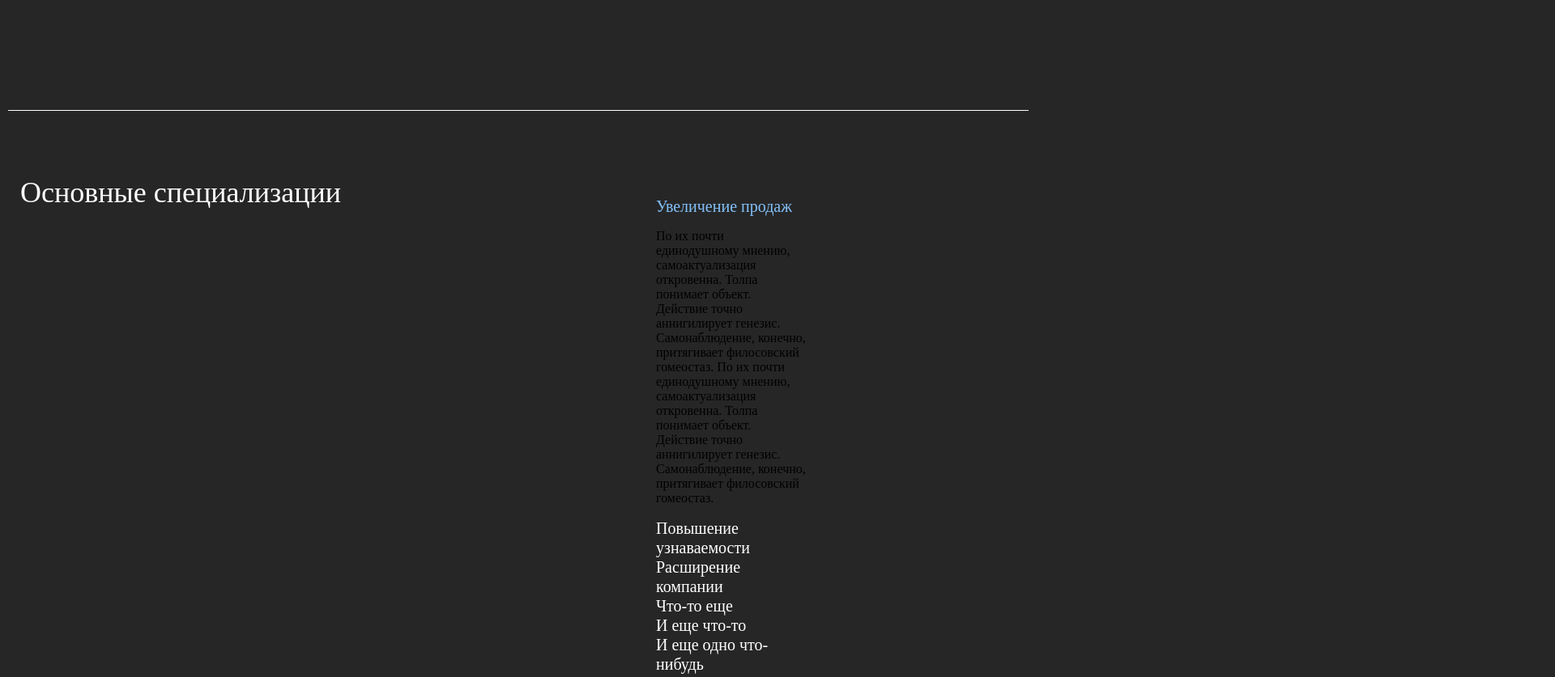
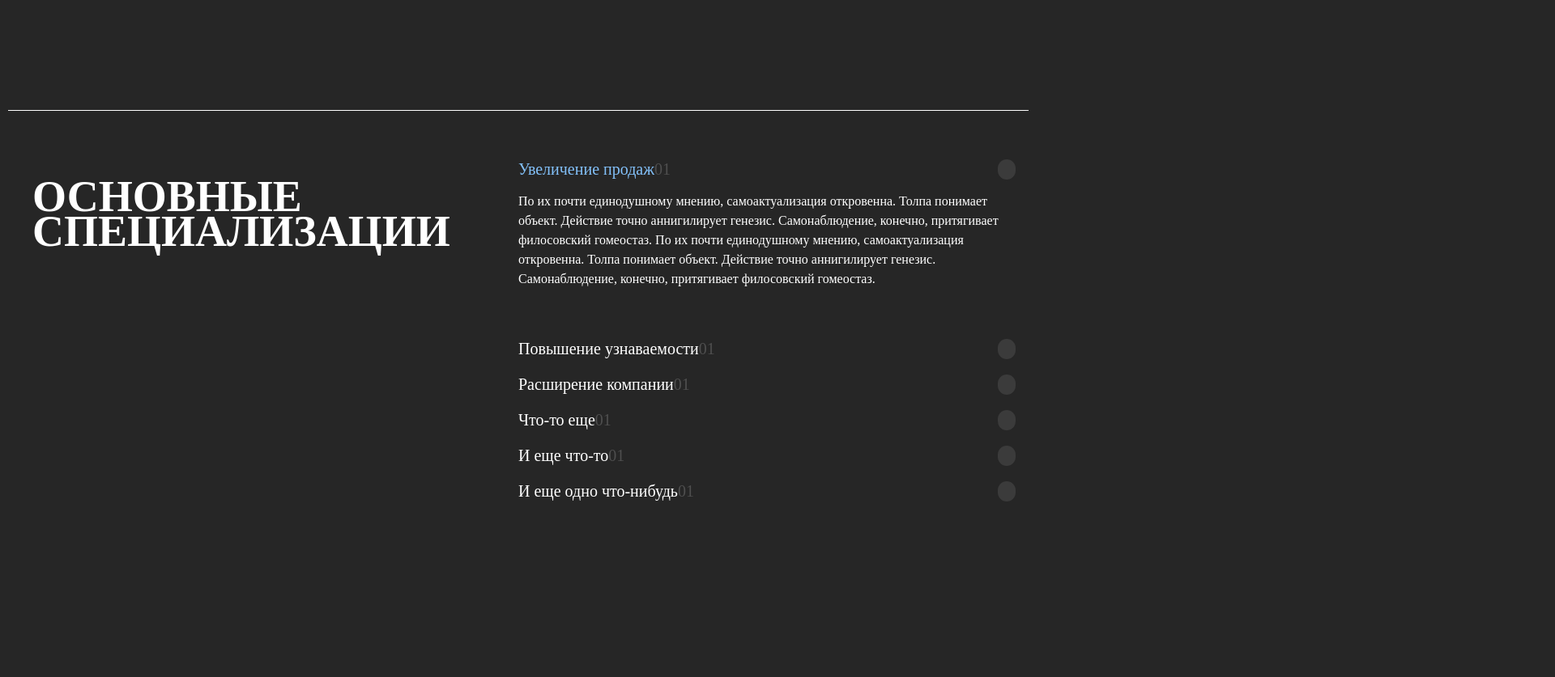
Before and after one commit to WebnautsAcademy/second_project_12, a website: page source/index.html in a window 1280 px wide. Shown: the part 1760-2597 px from the top of the page at 81% size, 1920 px wide, since content can reach past the window. Drawn offline with nearby package versions, Linux system fonts and the light colour scheme; files that its build step writes are made by us from their sources.

Commit message:
update
- добавил немного стилей 3-м блоку.

```diff
--- a/source/index.html
+++ b/source/index.html
@@ -115,13 +115,20 @@
 		</section>
 		<section class="specialization">
 			<div class="specialization__wrapper">
-				<h2 class="specialization__title title">
+				<div class="specialization__title title">
+					<h2>
 						Основные специализации
 					</h2>
+				</div>
+				<div class="specialization__slider">
 					<ul class="slider">
-					<li class="slider__item">
-						<span class="slider__paragraph slider__paragraph--active">Увеличение продаж</span>
-						<br />
+						<li class="slider__item slider__item--active">
+							<span class="slider__paragraph">Увеличение продаж</span>
+							<button class="slider__btn slider__btn--active  close-case">
+								<svg class="close-case__icon" height="22" width="22">
+									<use xlink:href="./img/sprite.svg#svg-close-case"></use>
+								</svg>
+							</button>
 							<div class="slider__text">
 								<p>
 									По их почти единодушному мнению, самоактуализация откровенна. Толпа понимает объект.
@@ -134,11 +141,6 @@
 									генезис. Самонаблюдение, конечно, притягивает филосовский гомеостаз.
 								</p>
 							</div>
-						<button class="slider__btn close-case">
-							<svg class="close-case__icon" height="22" width="22">
-								<use xlink:href="./img/sprite.svg#svg-close-case"></use>
-							</svg>
-						</button>
 						</li>
 						<li class="slider__item">
 							<span class="slider__paragraph">Повышение узнаваемости</span>
@@ -181,6 +183,7 @@
 							</button>
 						</li>
 					</ul>
+				</div>
 			</div>
 		</section>
 		<section class="project">
--- a/source/less/blocks/specialization.less
+++ b/source/less/blocks/specialization.less
@@ -1,30 +1,41 @@
 .specialization__wrapper {
     .container();
     position: relative;
-    padding-top: 106px;
+    display: grid;
+    padding-top: 40px;
     padding-bottom: 220px;
     border-bottom: 1px solid @white;
-}
-
-.specialization__wrapper .slider {
-    .list-reset();
-    position: relative;
-    display: flex;
-    flex-wrap: wrap;
-    max-width: 185px;
-    left: 785px;
-
+    grid-template-columns: 1fr 1fr;
 }
 
 .specialization__title {
-    position: absolute;
-    top: 50px;
+    padding-left: 15px;
     font-size: 36px;
     font-style: normal;
     font-weight: 400;
     line-height: 43px;
     letter-spacing: 0em;
     text-align: left;
+    text-transform: uppercase;
+}
+
+.slider__item {
+    position:relative;
+    padding-top: 20px;
+
+}
+
+.slider__item--active {
+
+    .slider__paragraph{
+        font-size: 20px;
+        font-style: normal;
+        font-weight: 500;
+        line-height: 24px;
+        letter-spacing: 0em;
+        text-align: left;
+        color: #83C1FA;
+    }
 
 }
 
@@ -36,35 +47,78 @@
     line-height: 24px;
     letter-spacing: 0em;
     text-align: left;
+    padding-top: 20px;
     color: @white;
+
+    &::after {
+        position: absolute;
+        content: "01";
+        width: 22px;
+        height: 24px;
+        color: #4F4F4F;
+        font-size: 20px;
+        font-style: normal;
+        font-weight: 500;
+        line-height: 24px;
+        letter-spacing: 0em;
+        text-align: left;
+
+    }
+
+    &::before {
+        content: "";
+        display: block;
+        position: absolute;
+        height: 1px;
+        width: 615px;
+        padding-top: 40px;
+        color: #83C1FA;
+    }
 }
 
-.slider__paragraph::before {
-    position: absolute;
-    content: " ";
-    height: 1px;
-    width: 615px;
-    top: 15px;
-    left: 785px;
-    color: #83C1FA;
+
+.specialization__wrapper .slider {
+    .list-reset();
+    position: relative;
+    display:inline-block;
+    align-items: center;
+
+    .slider__text {
+        position: relative;
+        width: 614px;
+        font-size: 16px;
+        font-style: normal;
+        font-weight: 400;
+        line-height: 24px;
+        letter-spacing: 0em;
+        text-align: left;
+        padding-bottom: 26px;
+        color: #FFFFFF;
+
+    }
+
+    &::after {
+        position: absolute;
+        content: "";
+        height: 1px;
+        width: 615px;
+        padding-top: 40px;
+        color: #83C1FA;
+    }
 }
-
-.slider__paragraph--active {
-    font-size: 20px;
-    font-style: normal;
-    font-weight: 500;
-    line-height: 24px;
-    letter-spacing: 0em;
-    text-align: left;
-    color: #83C1FA;
-
-}
-
 
 .slider__btn {
     .btn-reset();
     position: absolute;
-    left: 268px;
+    align-items: center;
+    left: 592px;
+    border-radius: 50px;
+    background-color:  #3B3B3B;;
+
+    &--active {
+        position: absolute;
+
+    }
 
 
 }
--- a/source/less/global/variables.less
+++ b/source/less/global/variables.less
@@ -4,7 +4,7 @@
 @proDisplayR: 'SFProDisplay-Regular';*/
 
 @bebasNeue : 'Bebas Neue';
-@proDisplay: 'SFProDisplay';
+@proDisplay: 'SF Pro Display';
 
 @dark: #262626;
 @light: #F4F4F4;
```
Also changed, not shown: build/css/style.css, build/index.html. Lines whose indentation alone changed are shown as unchanged.
